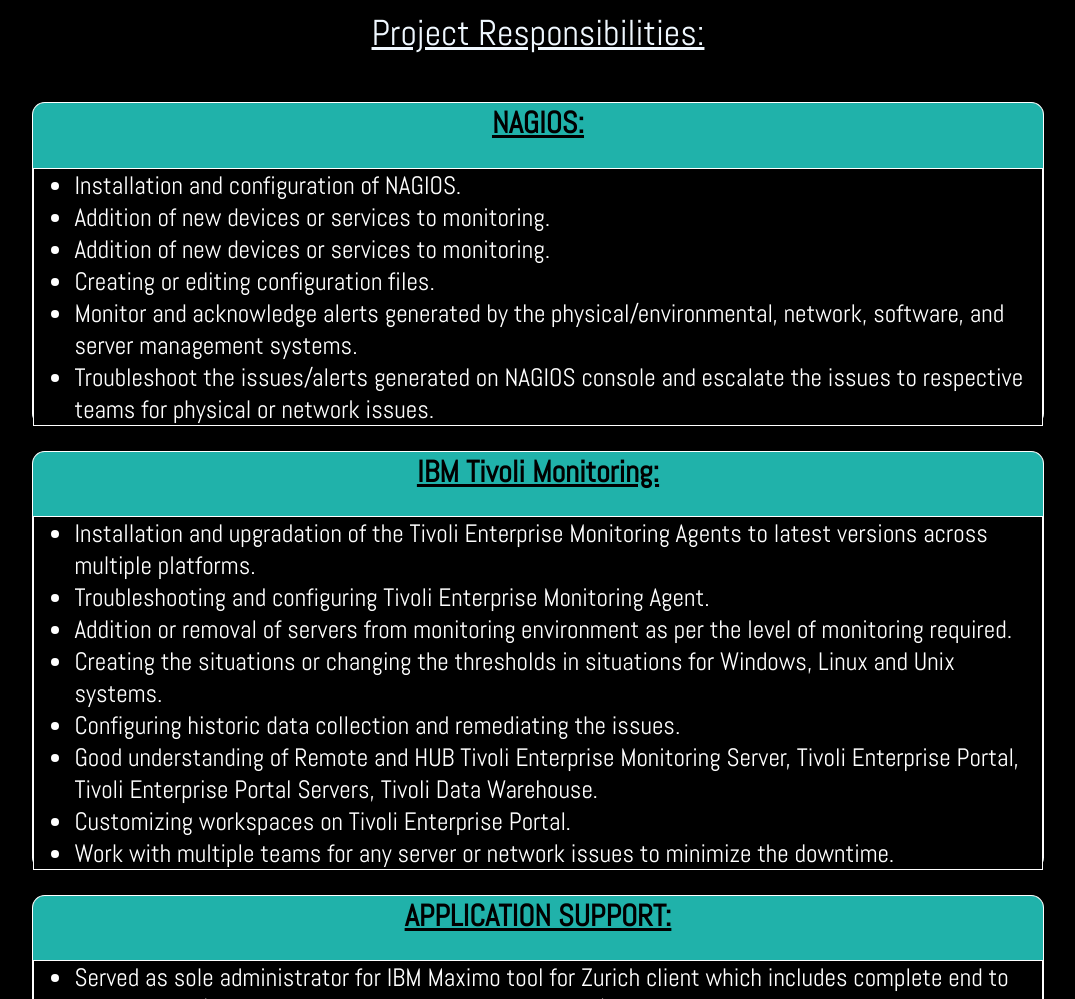
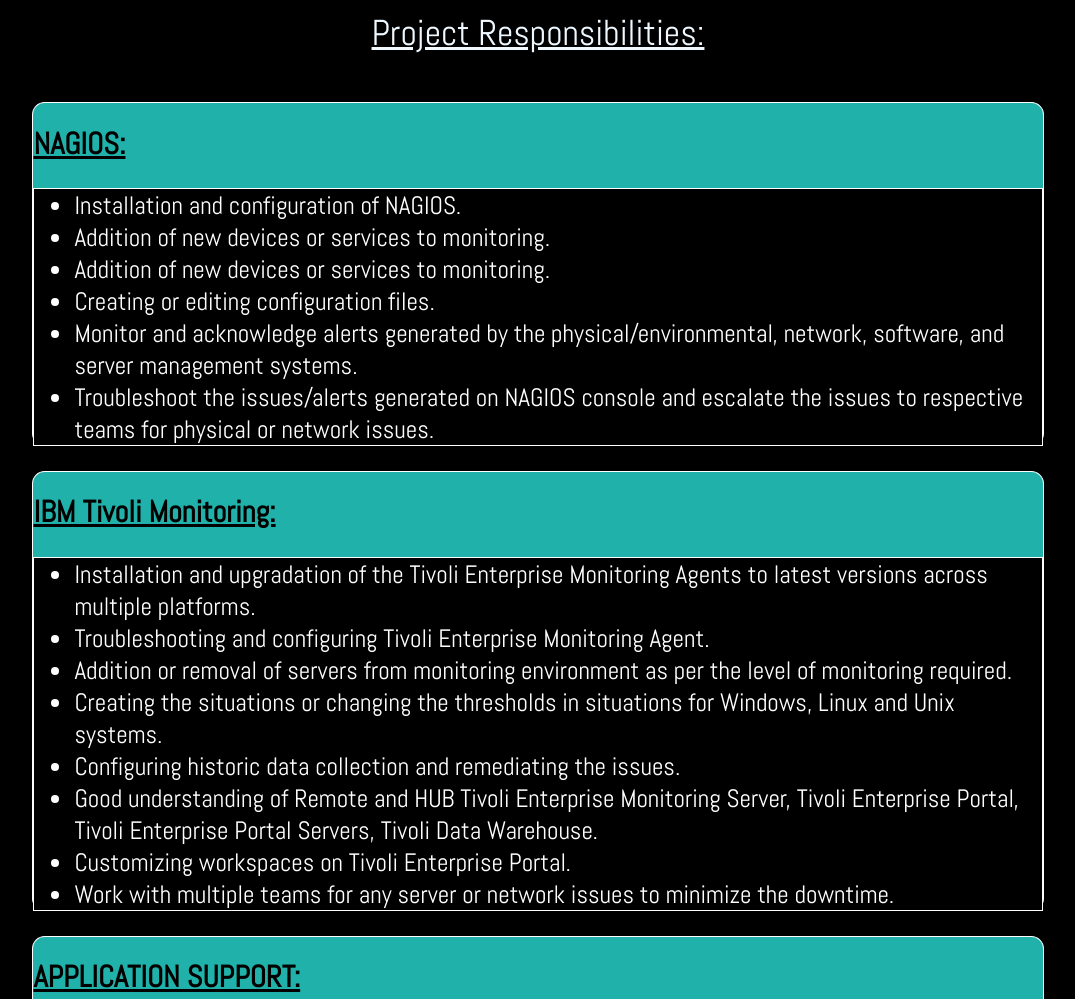
Before and after one commit to mreddy61/mreddy61.github.io, a plain HTML site: page website.html in a window 1280 px wide. Shown: the part 2540-3539 px from the top of the page, without its empty margins (102-1177 px from the left). Drawn offline with Linux system fonts and the light colour scheme.

Commit message:
10th-Sep-2

```diff
--- a/website.css
+++ b/website.css
@@ -106,9 +106,11 @@ ul{
     background-color: black;
     color:white;
 }
-.section u{
+.section h1{
     font-weight: bold;
     font-size: 1.2em;
+    color: black;
+    text-align:initial;
 }
 
 
--- a/website.html
+++ b/website.html
@@ -68,7 +68,7 @@
                     <br>
                     <br>
                     <div class="section">
-                    <u>NAGIOS:</u>
+                    <h1><u>NAGIOS:</u></h1>
                         <ul>
                             <li>Installation and configuration of NAGIOS.</li>
                             <li>Addition of new devices or services to monitoring.</li>
@@ -81,7 +81,7 @@
                         </ul>
                     </div>
                     <div class="section">
-                        <u>IBM Tivoli Monitoring:</u>
+                        <h1><u>IBM Tivoli Monitoring:</u></h1>
                         <ul>
                             <li>Installation and upgradation of the Tivoli Enterprise Monitoring Agents
                                 to latest versions across multiple platforms.</li>
@@ -100,7 +100,7 @@
                         </ul>
                     </div>
                     <div class="section">
-                    <u>APPLICATION SUPPORT:</u>
+                    <h1><u>APPLICATION SUPPORT:</u></h1>
                         <ul>
                             <li>Served as sole administrator for IBM Maximo tool for Zurich client which
                                 includes complete end to end support. (Application, Database and Administration)</li>
```
